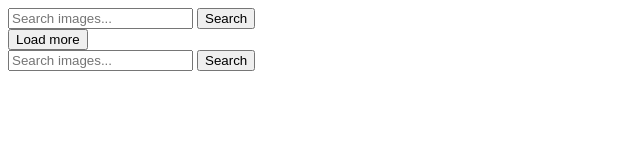
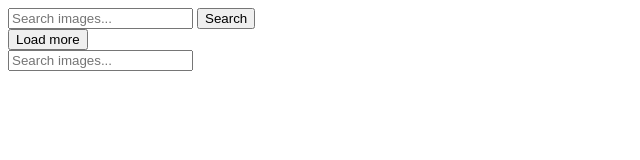
Before and after one commit to RomanKozhushko/goit-js-hw-11, a plain HTML site: page index.html in a window 1280 px wide. Shown: the whole page, without its empty margins (0-640 px from the left). Drawn offline with Linux system fonts and the light colour scheme.

Commit message:
Deploying to gh-pages from @ RomanKozhushko/goit-js-hw-11@45802edf48d858a1829a10cf3cd5a8f743af043e 🚀

```diff
--- a/index.html
+++ b/index.html
@@ -1 +1 @@
-<!DOCTYPE html><html lang="ru"><head><meta charset="utf-8"><meta name="viewport" content="width=device-width, initial-scale=1.0"><title>Page title</title><link rel="stylesheet" href="/goit-js-hw-11/index.46ea8c00.css"><script type="module" src="/goit-js-hw-11/index.8f5894bd.js"></script><script src="/goit-js-hw-11/index.c7a1ab22.js" nomodule="" defer></script></head><body> <form class="search__form" id="search-form"> <input id="input" type="text" name="searchQuery" autocomplete="off" placeholder="Search images..."> <button type="submit" class="search__button" data-search="">Search</button> </form> <div class="search__gallery">  </div> <button type="button" class="search__loadmore">Load more</button> </body></html><form class="search__form" id="search-form"> <input id="input" type="text" name="searchQuery" autocomplete="off" placeholder="Search images..."> <button type="submit" class="search__button" data-search="">Search</button> </form>
+<!DOCTYPE html><html lang="ru"><head><meta charset="utf-8"><meta name="viewport" content="width=device-width, initial-scale=1.0"><title>Page title</title><link rel="stylesheet" href="/goit-js-hw-11/index.46ea8c00.css"><script type="module" src="/goit-js-hw-11/index.8f5894bd.js"></script><script src="/goit-js-hw-11/index.c7a1ab22.js" nomodule="" defer></script></head><body> <form class="search__form" id="search-form"> <input id="input" type="text" name="searchQuery" autocomplete="off" placeholder="Search images..."> <button type="submit" class="search__button" data-search="">Search</button> </form> <div class="search__gallery">  </div> <button type="button" class="search__loadmore">Load more</button> </body></html><form class="search__form" id="search-form"> <input id="input" type="text" name="searchQuery" autocomplete="off" placeholder="Search images..."> </form>
```
